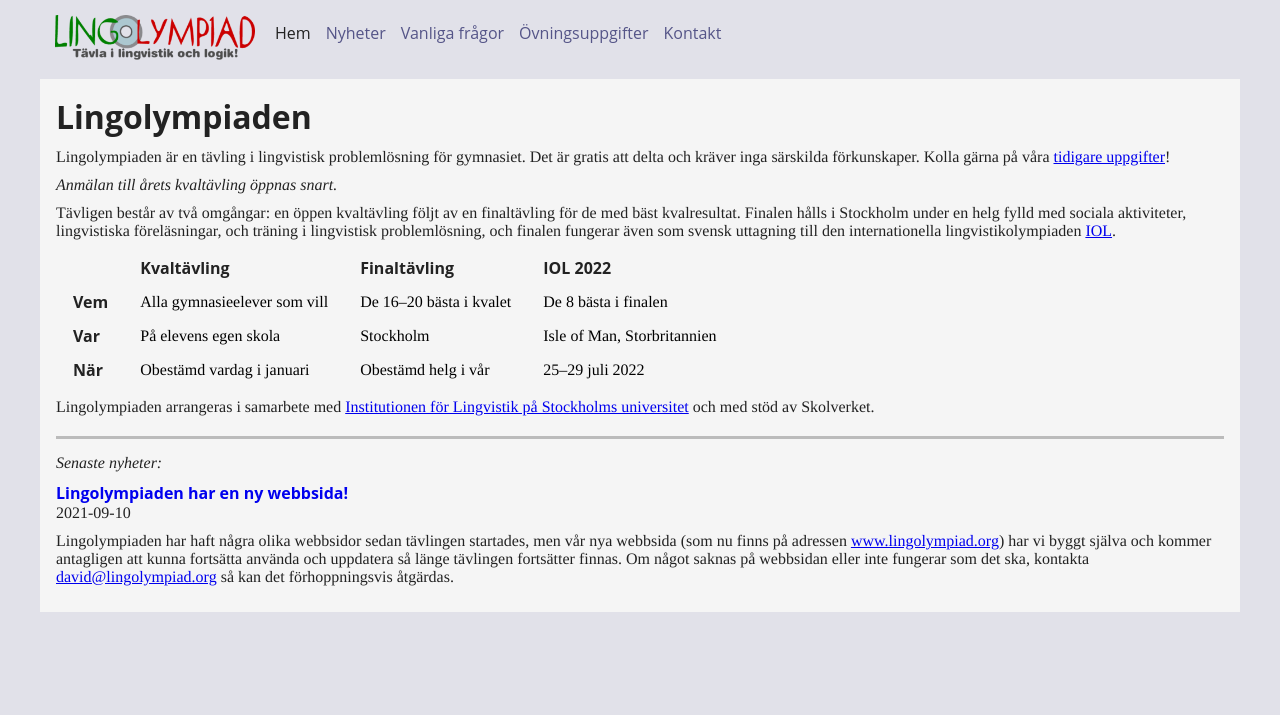
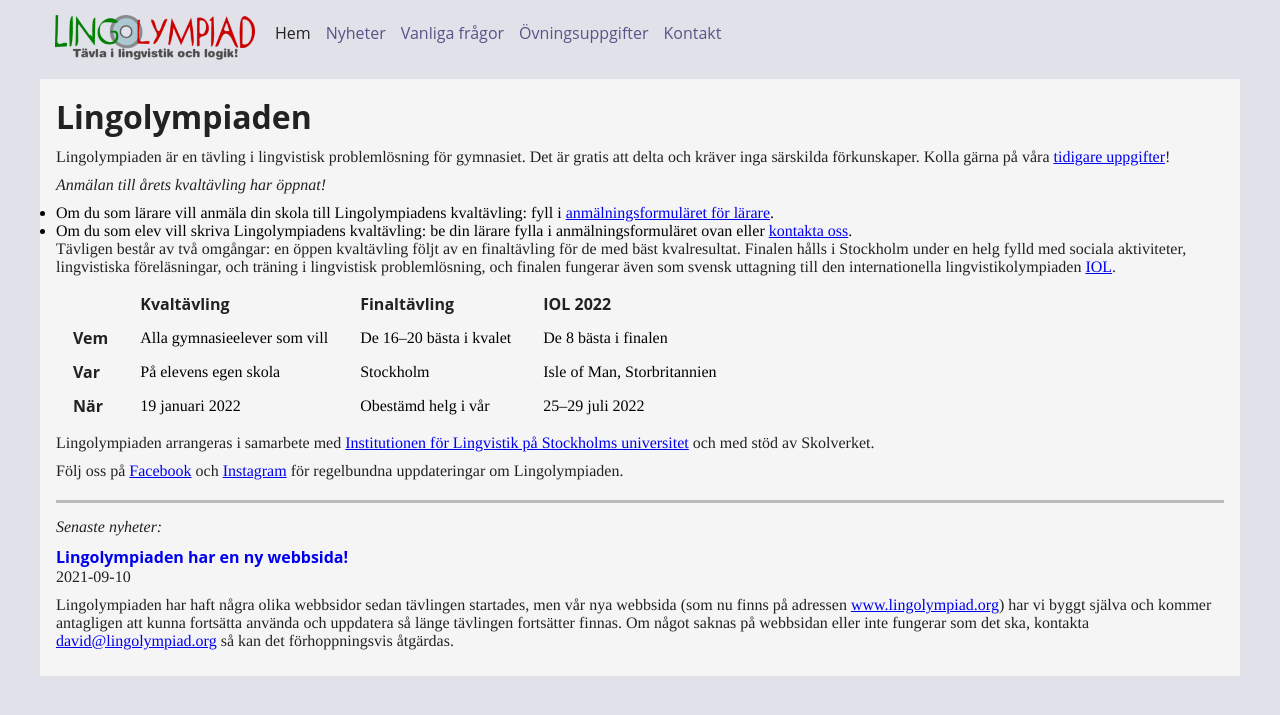
Before and after one commit to lingolympiad/lingolympiad.github.io, a Jekyll site: the page built from index.md, in a window 1280 px wide. Shown: the top 715 px of the page. Built offline with Jekyll 4.4.1, drawn with Linux system fonts in a browser that asks for light colours.

Commit message:
Anmälningsformulär till kval

```diff
--- a/index.md
+++ b/index.md
@@ -5,7 +5,10 @@
 
 Lingolympiaden är en tävling i lingvistisk problemlösning för gymnasiet. Det är gratis att delta och kräver inga särskilda förkunskaper. Kolla gärna på våra [tidigare uppgifter](ovning)!
 
-*Anmälan till årets kvaltävling öppnas snart.*
+*Anmälan till årets kvaltävling har öppnat!*
+
+- Om du som lärare vill anmäla din skola till Lingolympiadens kvaltävling: fyll i [anmälningsformuläret för lärare](https://forms.gle/NyJBDLqQzeCpa2oSA).
+- Om du som elev vill skriva Lingolympiadens kvaltävling: be din lärare fylla i anmälningsformuläret ovan eller [kontakta oss](kontakt).
 
 Tävligen består av två omgångar: en öppen kvaltävling följt av en finaltävling för de med bäst kvalresultat. Finalen hålls i Stockholm under en helg fylld med sociala aktiviteter, lingvistiska föreläsningar, och träning i lingvistisk problemlösning, och finalen fungerar även som svensk uttagning till den internationella lingvistikolympiaden [IOL](https://ioling.org).
 
@@ -32,7 +35,7 @@
   </tr>
   <tr>
     <th>När</th>
-    <td>Obestämd vardag i januari</td>
+    <td>19 januari 2022</td>
     <td>Obestämd helg i vår</td>
     <td>25–29 juli 2022</td>
   </tr>
@@ -42,6 +45,8 @@
 
 Lingolympiaden arrangeras i samarbete med <a href="https://www.ling.su.se/">Institutionen för Lingvistik på Stockholms universitet</a> och med stöd av Skolverket.
 
+Följ oss på [Facebook](https://www.facebook.com/lingolympiaden/) och [Instagram](https://www.instagram.com/lingolympiaden/) för regelbundna uppdateringar om Lingolympiaden.
+
 <div class="divider"></div>
 
 *Senaste nyheter:*
```
